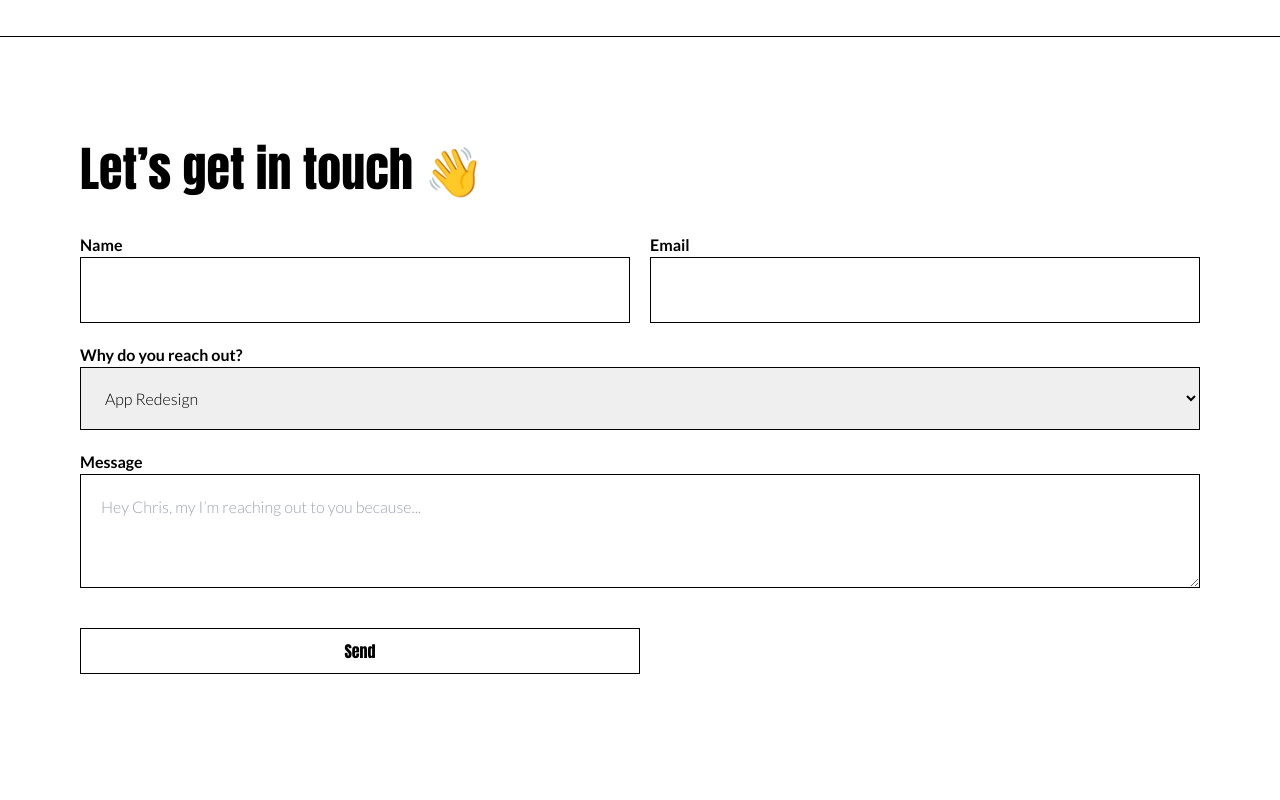
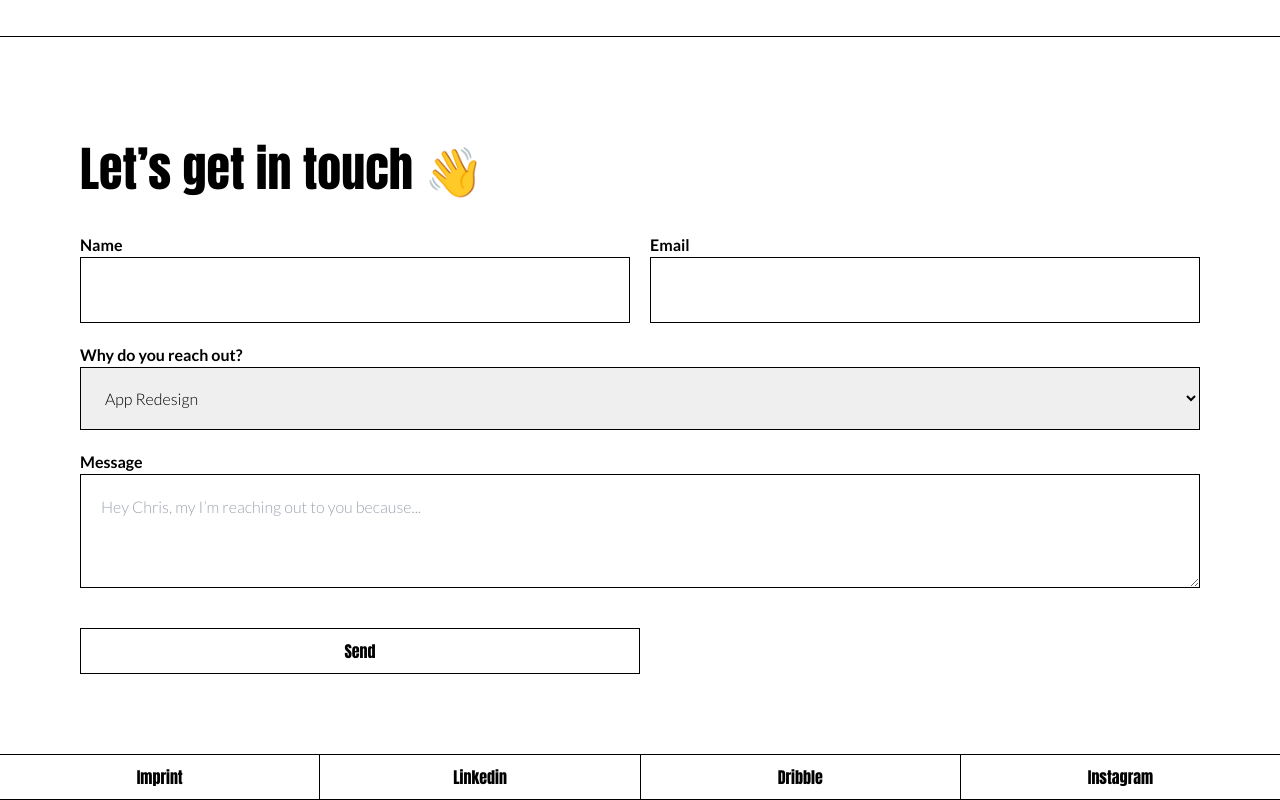
Before and after one commit to AndreasSiedler/portfolio_next, a Next.js app: page / in a window 1280 px wide. Shown: the part 2237-3037 px from the top of the page. Before the commit the page ends 2991 px from the top, so only its background shows below. Built offline with nearby package versions, Linux system fonts and the light colour scheme.

Commit message:
Add footer component

```diff
--- /dev/null
+++ b/src/components/CsFooter.tsx
@@ -0,0 +1,59 @@
+import { Disclosure } from "@headlessui/react";
+import { Bars3Icon, XMarkIcon } from "@heroicons/react/24/outline";
+
+const MENU_ITEMS: { label: string; href: string }[] = [
+  { label: "Imprint", href: "imprint" },
+  { label: "Linkedin", href: "linkedin" },
+  { label: "Dribble", href: "dribble" },
+  { label: "Instagram", href: "instagram" },
+];
+
+export default function CsFooter() {
+  return (
+    <Disclosure as="nav">
+      {({ open }: { open: boolean }) => (
+        <>
+          <div className="relative flex justify-between">
+            {/* Desktop navigation */}
+            <div className="sm:flex w-full border-t-0.75 border-b-0.75 border-black divide-x-0.75 divide-black">
+              {MENU_ITEMS.map((item) => (
+                <a
+                  key={item.href}
+                  href="#"
+                  className="font-anton-regular text-base py-2.5 w-full flex justify-center"
+                >
+                  {item.label}
+                </a>
+              ))}
+            </div>
+          </div>
+          <Disclosure.Panel>
+            <div className="fixed inset-0 bg-black/75" aria-hidden="true" />
+            <div className="fixed z-10 top-5 left-5 bg-white sm:hidden">
+              <Disclosure.Button className="inline-flex border-0.75 border-black items-center justify-center p-2 hover:bg-gray-100 focus:outline-none focus:ring-2 focus:ring-inset focus:ring-indigo-500">
+                <span className="sr-only">Open main menu</span>
+                {open ? (
+                  <XMarkIcon className="block h-6 w-6" aria-hidden="true" />
+                ) : (
+                  <Bars3Icon className="block h-6 w-6" aria-hidden="true" />
+                )}
+              </Disclosure.Button>
+            </div>
+            <div className="fixed inset-x-5 top-20 justify-center bg-white border border-black divide-y divide-black">
+              {MENU_ITEMS.map((item) => (
+                <Disclosure.Button
+                  key={item.href}
+                  as="a"
+                  href="#"
+                  className="flex justify-center py-2.5 px-5 font-anton-regular text-base"
+                >
+                  {item.label}
+                </Disclosure.Button>
+              ))}
+            </div>
+          </Disclosure.Panel>
+        </>
+      )}
+    </Disclosure>
+  );
+}
--- a/src/pages/index.tsx
+++ b/src/pages/index.tsx
@@ -1,5 +1,6 @@
 import CsButton, { CsButtonType } from "@/components/CsButton";
 import CsContact from "@/components/CsContact";
+import CsFooter from "@/components/CsFooter";
 import CsSection from "@/components/CsSection";
 import CsSlider from "@/components/CsSlider";
 import CsText from "@/components/CsText";
@@ -116,6 +117,7 @@ export default function Home() {
           <CsContact />
         </div>
       </CsSection>
+      <CsFooter />
     </>
   );
 }
--- a/src/styles/globals.css
+++ b/src/styles/globals.css
@@ -24,5 +24,5 @@
 }
 @font-face {
   font-family: "LatoBold";
-  src: url("/fonts/Lato-bold.ttf");
+  src: url("/fonts/Lato-Bold.ttf");
 }
```
Also changed, not shown: 1 other file (tests, documents, lock files or other folders).
